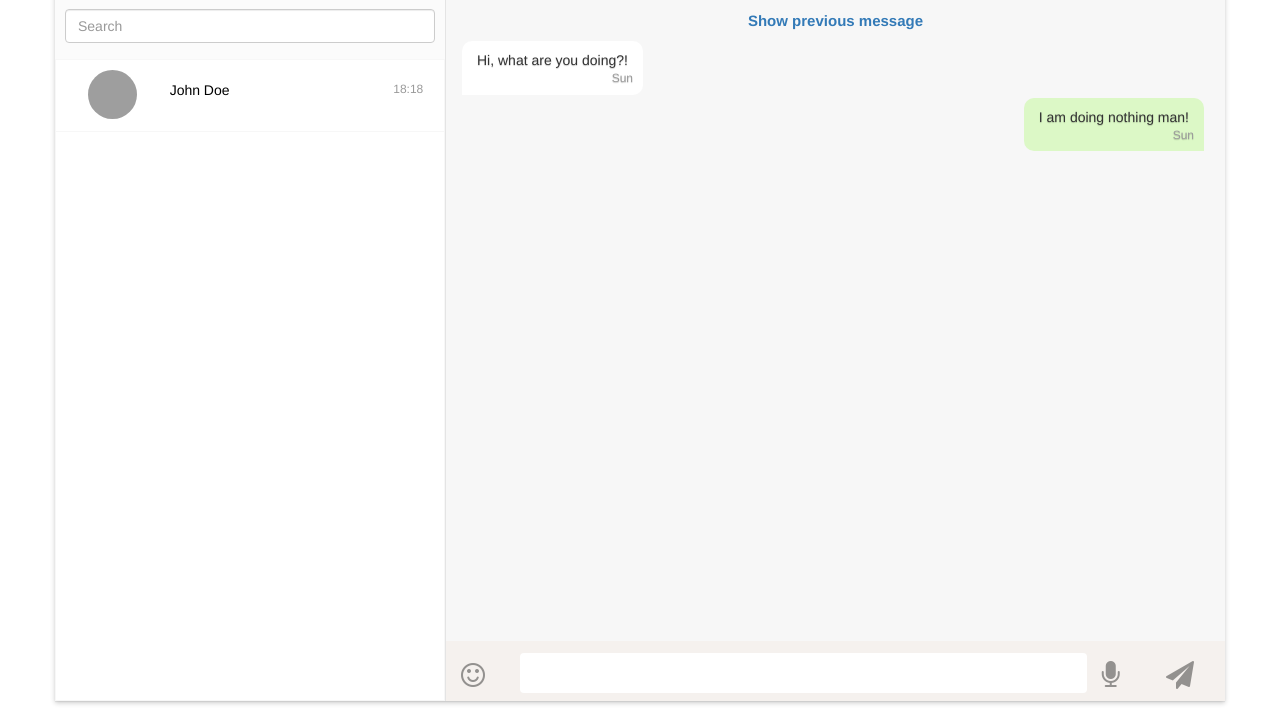
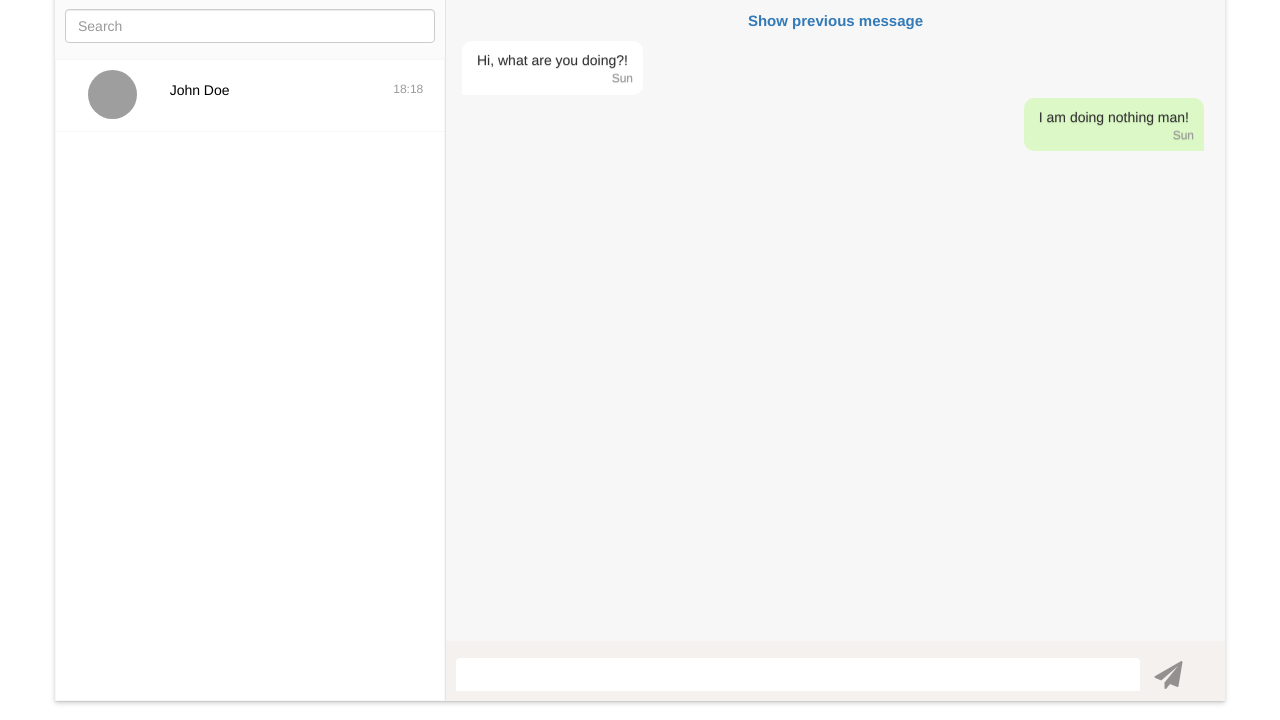
Before and after one commit to neoteristis/peip2-chat-room, a PHP site: page /home.html in a window 1280 px wide. Shown: the part 80-800 px from the top of the page. Run offline with PHP 8.4, Linux system fonts and the light colour scheme; some libraries are stand-ins or nearby versions; grey boxes are pictures that could not be loaded.

Commit message:
feat: fixed some stuff on the home page

```diff
--- a/css/internet.css
+++ b/css/internet.css
@@ -408,11 +408,12 @@ body {
 
 .reply {
     height: 60px;
-    width: 100%;
+    width: 120%;
     background-color: #f5f1ee;
     padding: 10px 5px 10px 5px !important;
     margin: 0 !important;
     z-index: 1000;
+    display: flex;
 }
 
 .reply-emojis {
--- a/home.html
+++ b/home.html
@@ -58,9 +58,9 @@
                     </div>
                 </div>
 
-                <!----------------------------------------->
-                <!-- BEGINNING OF THE CONVERSATION SPACE -->
-                <!----------------------------------------->
+                <!-------------------------------------------------->
+                <!-- BEGINNING OF SOMETHING BUT I DON'T KNOW WHAT -->
+                <!-------------------------------------------------->
                 <div class="side-two">
                     <div class="row newMessage-heading">
                         <div class="row newMessage-main">
@@ -137,12 +137,12 @@
                     <div class="row message-body">
                         <div class="col-sm-12 message-main-receiver">
                             <div class="receiver">
+                                <!-- MESSAGE TEXT IS HERE -->
                                 <div class="message-text">
                                     Hi, what are you doing?!
                                 </div>
-                                <span class="message-time pull-right">
-                Sun
-              </span>
+                                <!-- MESSAGE DATE IS HERE -->
+                                <span class="message-time pull-right">Sun</span>
                             </div>
                         </div>
                     </div>
@@ -150,26 +150,20 @@
                     <div class="row message-body">
                         <div class="col-sm-12 message-main-sender">
                             <div class="sender">
-                                <div class="message-text">
-                                    I am doing nothing man!
-                                </div>
-                                <span class="message-time pull-right">
-                Sun
-              </span>
+                                <div class="message-text">I am doing nothing man!</div>
+                                <span class="message-time pull-right">Sun</span>
                             </div>
                         </div>
                     </div>
                 </div>
 
+                <!----------------------------------------->
+                <!-- BEGINNING OF THE PLACE TO TYPE TEXT -->
+                <!----------------------------------------->
                 <div class="row reply">
-                    <div class="col-sm-1 col-xs-1 reply-emojis">
-                        <i class="fa fa-smile-o fa-2x"></i>
-                    </div>
                     <div class="col-sm-9 col-xs-9 reply-main">
+                        <label for="comment"></label>
                         <textarea class="form-control" rows="1" id="comment"></textarea>
-                    </div>
-                    <div class="col-sm-1 col-xs-1 reply-recording">
-                        <i class="fa fa-microphone fa-2x" aria-hidden="true"></i>
                     </div>
                     <div class="col-sm-1 col-xs-1 reply-send">
                         <i class="fa fa-send fa-2x" aria-hidden="true"></i>
```
